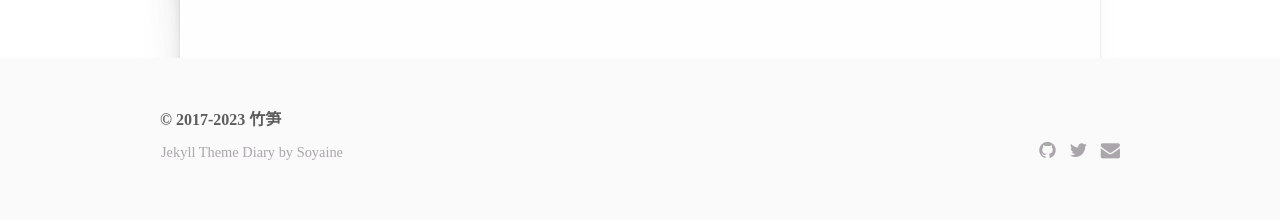
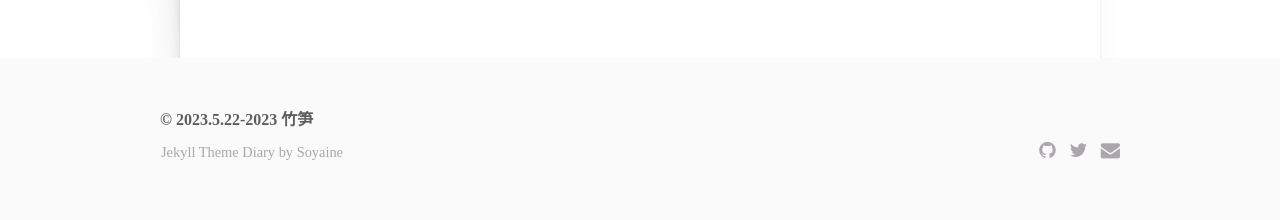
Before and after one commit to KatzeimMondlicht/katzeimMondlicht.github.io, a Jekyll site: the page built from index.html, in a window 1280 px wide. Shown: the part 731-951 px from the top of the page. Built offline with Jekyll 4.4.1, drawn with Linux system fonts in a browser that asks for light colours.

Commit message:
Update _config.yml

```diff
--- a/_config.yml
+++ b/_config.yml
@@ -4,7 +4,7 @@ baseurl: https://katzeimmondlicht.github.io/
 
 # Your blog's start year and this year, showed in the footer left
 # start is optional
-start: 2017
+start: 2023.5.22
 now: 2023
 
 # Social links showed in the footer
```
